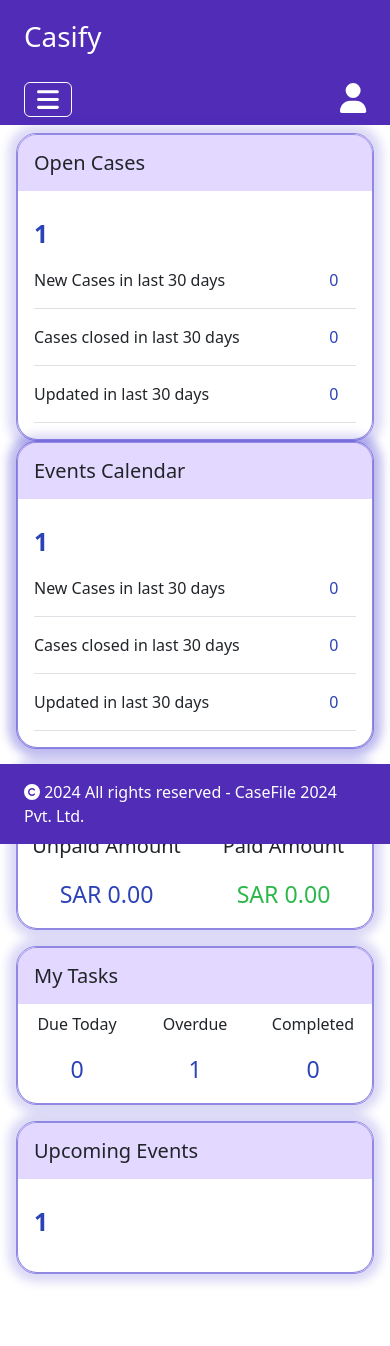
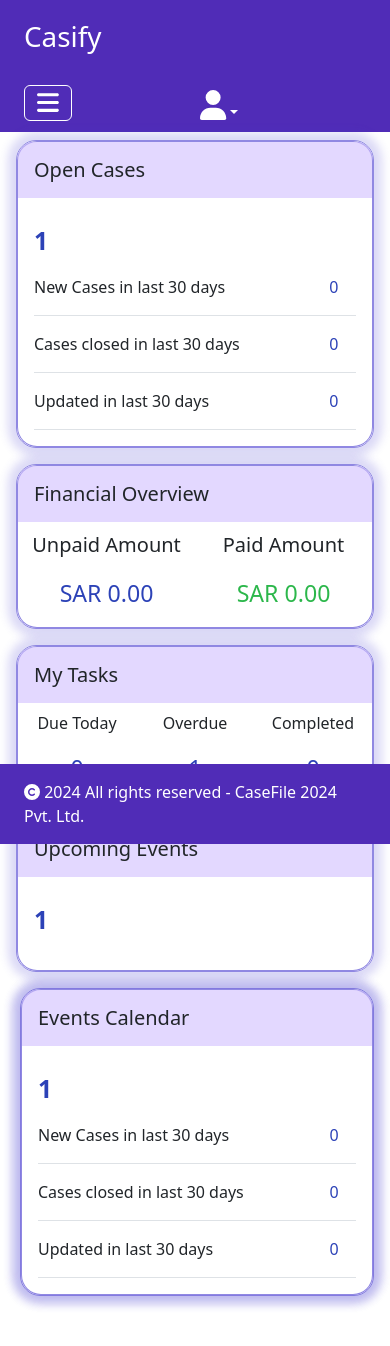
Before and after one commit to Gandhiharsh799/casify, a React (Vite) app: page /report/dashboard in a window 390 px wide. Shown: the top 1346 px of the page. Built offline with nearby package versions, Linux system fonts and the light colour scheme.

Commit message:
feat: filter

```diff
--- a/src/components/Dashboard.jsx
+++ b/src/components/Dashboard.jsx
@@ -6,8 +6,9 @@
   return (
     <>
       <div className="dash">
-        <Grid container className="pt-2 px-3">
-          <Grid item xs={12} md={4} className="gride">
+        <Grid container rowGap={2} className="pt-2 px-3">
+          <Grid container xs={12} md={4} rowGap={2}>
+            <Grid item xs={12} className="gride">
               <Card className="card">
                 <Card.Title className="grid-title rounded-top-4 fs-5 px-3 py-3">
                   Open Cases
@@ -39,8 +40,75 @@
                 </Card.Body>
               </Card>
             </Grid>
+            <Grid item xs={12} className="gride">
+              <Card className="card">
+                <Card.Title className="grid-title rounded-top-4 fs-5 px-3 py-3">
+                  Financial Overview
+                </Card.Title>
 
-          <Grid item xs={12} md={8} className="gride md-mt-2">
+                <Grid container>
+                  <Grid xs={6}>
+                    <p className="text-center fs-5">Unpaid Amount</p>
+                  </Grid>
+                  <Grid xs={6}>
+                    <p className="text-center fs-5">Paid Amount</p>
+                  </Grid>
+                  <Grid xs={6}>
+                    <p className="text-center fs-3 color">SAR 0.00</p>
+                  </Grid>
+                  <Grid xs={6}>
+                    <p className="text-center fs-3 color-green">SAR 0.00</p>
+                  </Grid>
+                </Grid>
+              </Card>
+            </Grid>
+
+            <Grid item xs={12} className="gride">
+              <Card className="card">
+                <Card.Title className="grid-title rounded-top-4 fs-5 px-3 py-3">
+                  My Tasks
+                </Card.Title>
+                <Grid container>
+                  <Grid xs={4}>
+                    <p className="text-center fs-6">Due Today</p>
+                  </Grid>
+                  <Grid xs={4}>
+                    <p className="text-center fs-6">Overdue</p>
+                  </Grid>
+                  <Grid xs={4}>
+                    <p className="text-center fs-6">Completed</p>
+                  </Grid>
+                  <Grid xs={4}>
+                    <p className="text-center fs-3 color">0</p>
+                  </Grid>
+                  <Grid xs={4}>
+                    <p className="text-center fs-3 color">1</p>
+                  </Grid>
+                  <Grid xs={4}>
+                    <p className="text-center fs-3 color">0</p>
+                  </Grid>
+                </Grid>
+              </Card>
+            </Grid>
+
+            <Grid item xs={12} className="gride">
+              <Card className="card">
+                <Card.Title className="grid-title rounded-top-4 fs-5 px-3 py-3">
+                  Upcoming Events
+                </Card.Title>
+                <Card.Body>
+                  <Grid container>
+                    <Grid xs={12}>
+                      <p className="fs-2 fw-bold color">1</p>
+                    </Grid>
+                  </Grid>
+                </Card.Body>
+              </Card>
+            </Grid>
+          </Grid>
+
+          <Grid item rowGap={2} xs={12} md={8} >
+            <Grid item xs={12} className="gride ms-1">
               <Card className="gride card">
                 <Card.Title className="grid-title rounded-top-4 fs-5 px-3 py-3">
                   Events Calendar
@@ -73,77 +141,6 @@
               </Card>
             </Grid>
           </Grid>
-
-        <Grid container className="pt-2 px-3">
-          <Grid item xs={12} md={4} className="mt-2 gride">
-            <Card className="card">
-              <Card.Title className="grid-title rounded-top-4 fs-5 px-3 py-3">
-                Financial Overview
-              </Card.Title>
-
-              <Grid container>
-                <Grid xs={6}>
-                  <p className="text-center fs-5">Unpaid Amount</p>
-                </Grid>
-                <Grid xs={6}>
-                  <p className="text-center fs-5">Paid Amount</p>
-                </Grid>
-                <Grid xs={6}>
-                  <p className="text-center fs-3 color">SAR 0.00</p>
-                </Grid>
-                <Grid xs={6}>
-                  <p className="text-center fs-3 color-green">SAR 0.00</p>
-                </Grid>
-              </Grid>
-            </Card>
-          </Grid>
-        </Grid>
-
-        <Grid container className="pt-2 px-3">
-          <Grid item xs={12} md={4} className="mt-2 gride">
-            <Card className="card">
-              <Card.Title className="grid-title rounded-top-4 fs-5 px-3 py-3">
-                My Tasks
-              </Card.Title>
-              <Grid container>
-                <Grid xs={4}>
-                  <p className="text-center fs-6">Due Today</p>
-                </Grid>
-                <Grid xs={4}>
-                  <p className="text-center fs-6">Overdue</p>
-                </Grid>
-                <Grid xs={4}>
-                  <p className="text-center fs-6">Completed</p>
-                </Grid>
-                <Grid xs={4}>
-                  <p className="text-center fs-3 color">0</p>
-                </Grid>
-                <Grid xs={4}>
-                  <p className="text-center fs-3 color">1</p>
-                </Grid>
-                <Grid xs={4}>
-                  <p className="text-center fs-3 color">0</p>
-                </Grid>
-              </Grid>
-            </Card>
-          </Grid>
-        </Grid>
-
-        <Grid container className="pt-2 px-3">
-          <Grid item xs={12} md={4} className="mt-2 gride">
-            <Card className="card">
-              <Card.Title className="grid-title rounded-top-4 fs-5 px-3 py-3">
-                Upcoming Events
-              </Card.Title>
-              <Card.Body>
-                <Grid container>
-                  <Grid xs={12}>
-                    <p className="fs-2 fw-bold color">1</p>
-                  </Grid>
-                </Grid>
-              </Card.Body>
-            </Card>
-          </Grid>
         </Grid>
       </div>
     </>
--- a/src/components/ServiceList.jsx
+++ b/src/components/ServiceList.jsx
@@ -54,8 +54,8 @@
   const services = useSelector((state) => state.services.services);
 
   useEffect(() => {
-    let filtered = services.filter((service) => {
-      let serviceFilters =
+    const filtered = services.filter((service) => {
+      const serviceFilters =
         (filters.serviceTypefilter &&
           service.serviceType !== filters.serviceTypefilter) ||
         (filters.serviceStatusfilter &&
@@ -222,7 +222,7 @@
             ))
           ) : (
             <TableRow>
-              <TableCell>No rows to show</TableCell>
+              <TableCell colSpan={tableHeaders.length} align="center" className="fs-5 fw-bold">No rows to show</TableCell>
             </TableRow>
           )}
         </Table>
--- a/src/index.css
+++ b/src/index.css
@@ -74,7 +74,10 @@
 
 .drop {
   background-color: #6f4dcc;
-  margin-left: -120px;
+}
+
+.dropdown-toggle::after {
+  color: white;
 }
 .hover:hover {
   background-color: #886bd6;
@@ -189,3 +192,8 @@
     width: 75%;
   }
 }
+@media screen and (max-width: 600px) {
+  .d {
+    margin: 0px auto;
+  }
+}
--- a/src/pages/Report.jsx
+++ b/src/pages/Report.jsx
@@ -1,4 +1,4 @@
-import { Link, NavLink, Outlet, useNavigate } from "react-router-dom";
+import { Link, NavLink, Outlet } from "react-router-dom";
 import { faCopyright } from "@fortawesome/free-solid-svg-icons";
 import { FontAwesomeIcon } from "@fortawesome/react-fontawesome";
 import { faUser } from "@fortawesome/free-solid-svg-icons";
@@ -11,7 +11,6 @@
 import { useState } from "react";
 
 export default function ReportLayout() {
-  const navigate = useNavigate();
   const [expanded, setExpanded] = useState(false);
 
   const handleToggle = () => {
@@ -21,14 +20,6 @@
   const handleLinkClick = () => {
     setExpanded(false);
   };
-
-  function handleNavigate() {
-    navigate("/login");
-  }
-
-  function handleNavigateUser() {
-    navigate("/report/setting/userprofile");
-  }
 
   return (
     <>
@@ -141,12 +132,9 @@
             </Nav>
           </Navbar.Collapse>
 
-          <Link
-            className="dropdown"
-            role="button"
-            data-bs-toggle="dropdown"
-            aria-expanded="false"
-          >
+          <NavDropdown
+            as={Link}
+            title={
               <FontAwesomeIcon
                 icon={faUser}
                 style={{
@@ -155,30 +143,27 @@
                   cursor: "pointer",
                 }}
               />
-            <ul className="dropdown-menu drop">
-              <li>
-                <button
-                  className="dropdown-item text-white hover fw-bold"
-                  onClick={handleNavigate}
+            }
+            align="end"
+            className="d pt-2"
           >
-                  <FontAwesomeIcon
-                    className="px-2 "
-                    icon={faRightFromBracket}
-                  />
+            <NavDropdown.Item
+              as={Link}
+              to="/report/setting/userprofile"
+              className="text-white hover fw-bold we"
+            >
+              <FontAwesomeIcon className="pe-3 " icon={faUser} />
+              User Profile
+            </NavDropdown.Item>
+            <NavDropdown.Item
+              as={Link}
+              to="/login"
+              className="text-white hover fw-bold we"
+            >
+              <FontAwesomeIcon className="pe-3 " icon={faRightFromBracket} />
               Logout
-                </button>
-              </li>
-              <li>
-                <button
-                  onClick={handleNavigateUser}
-                  className="dropdown-item text-white hover fw-bold"
-                >
-                  <FontAwesomeIcon className="px-2 " icon={faUser} />
-                  User Profile
-                </button>
-              </li>
-            </ul>
-          </Link>
+            </NavDropdown.Item>
+          </NavDropdown>
         </Navbar>
       </header>
       <main className="min-vh-75">
--- a/src/schemas/validationSchema.js
+++ b/src/schemas/validationSchema.js
@@ -3,7 +3,8 @@
 export const LoginSchema = Yup.object().shape({
   email: Yup.string()
     .required("You must enter an email")
-    .email("You must enter a valid email"),
+    .email("You must enter a valid email")
+    .matches(/^[^\s@]+@[^\s@]+\.[^\s@]+$/, 'Invalid email format'),
   password: Yup.string()
     .required("Password is a required field")
     .min(6, "Password is too short - should be 6 chars minimum."),
```
Also changed, not shown: src/components/CaseList.jsx (+17 -11 lines). Lines whose indentation alone changed are shown as unchanged.
